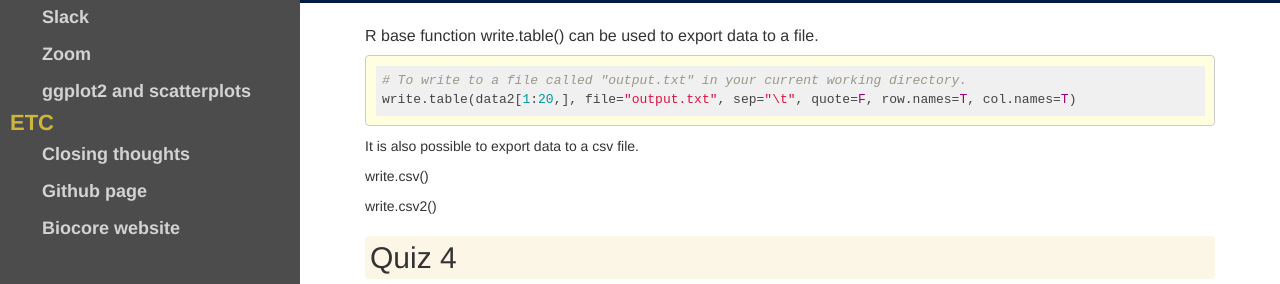
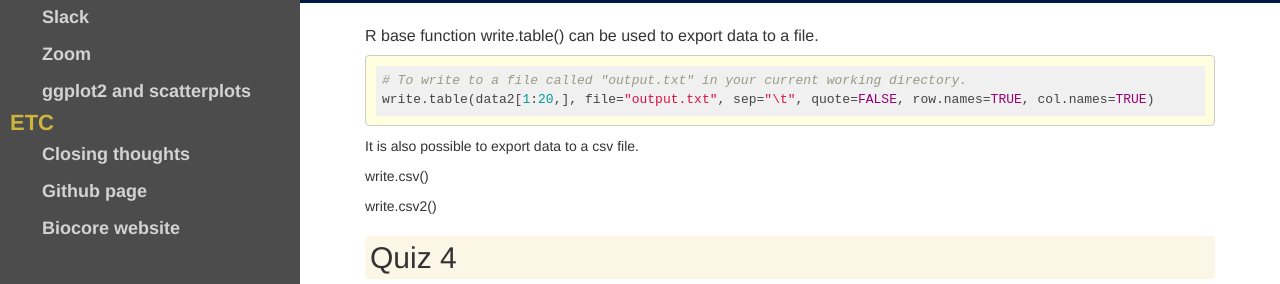
Before and after one commit to ucdavis-bioinformatics-training/2025-August-Intermediate-Visualization-for-Bioinformatics, a Jekyll site: the page built from R/Intro2R_day2.md, in a window 1280 px wide and 900 px high, scrolled down 9067 px. Shown: the part 168-452 px from the top of the window. Built offline with Jekyll 4.4.1, drawn with Linux system fonts in a browser that asks for light colours; our own code applies the rules of GitHub Pages for plain Markdown files.

Commit message:
Update Intro2R_day2.md

```diff
--- a/R/Intro2R_day2.md
+++ b/R/Intro2R_day2.md
@@ -1087,7 +1087,7 @@ head(data2)</code></pre>
 <h5>R base function write.table() can be used to export data to a
 file.</h5>
 <pre class="r colsel"><code># To write to a file called &quot;output.txt&quot; in your current working directory.
-write.table(data2[1:20,], file=&quot;output.txt&quot;, sep=&quot;\t&quot;, quote=F, row.names=T, col.names=T)</code></pre>
+write.table(data2[1:20,], file=&quot;output.txt&quot;, sep=&quot;\t&quot;, quote=FALSE, row.names=TRUE, col.names=TRUE)</code></pre>
 <p>It is also possible to export data to a csv file.</p>
 <p>write.csv()</p>
 <p>write.csv2()</p>
```
